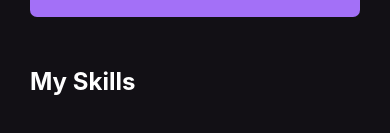
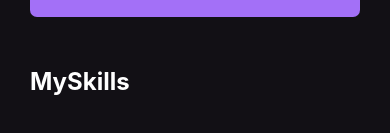
Before and after one commit to RodrigoGrz/MySkills-mobile, a React Native app: screen / in a window 390 px wide. Shown: the part 223-356 px from the top of the page. Built offline with nearby package versions, Linux system fonts and the light colour scheme.

Commit message:
useState

```diff
--- a/src/pages/Home.js
+++ b/src/pages/Home.js
@@ -1,7 +1,14 @@
-import React from "react";
+import React, { useState } from "react";
 import { View, Text, StyleSheet, TextInput, Platform, TouchableOpacity } from 'react-native';
 
 export function Home() {
+    const [newSkill, setNewSkill] = useState('');
+    const [mySkills, setMySkills] = useState([]);
+
+    function handleAddNewSkill() {
+        setMySkills(oldState => [...oldState, newSkill]);
+    }
+
     return (
         <View style={styles.container}>
             <Text style={styles.title}>
@@ -12,20 +19,32 @@
                 style={styles.input}
                 placeholder="New skill"
                 placeholderTextColor='#555'
+                onChangeText={setNewSkill}
             />
 
             <TouchableOpacity
                 style={styles.button}
                 activeOpacity={0.7}
+                onPress={handleAddNewSkill}
             >
                 <Text style={styles.buttonText}>Add</Text>
             </TouchableOpacity>
 
             <Text
-                style={[styles.title, { marginTop: 50 }]}
+                style={[styles.title, { marginVertical: 50 }]}
             >
-                My Skills
+                MySkills
             </Text>
+
+            {
+                mySkills.map(skill => (
+                    <TouchableOpacity key={skill} style={styles.buttonSkill}>
+                        <Text style={styles.textSkill}>
+                            {skill}
+                        </Text>
+                    </TouchableOpacity>
+                ))
+            }
         </View>
     );
 }
@@ -61,5 +80,17 @@
         color: '#FFF',
         fontSize: 17,
         fontWeight: 'bold',
+    },
+    buttonSkill: {
+        backgroundColor: '#1F1E25',
+        padding: 15,
+        borderRadius: 50,
+        alignItems: 'center',
+        marginVertical: 10,
+    },
+    textSkill: {
+        color: '#FFF',
+        fontSize: 22,
+        fontWeight: 'bold',
     }
 });
```
